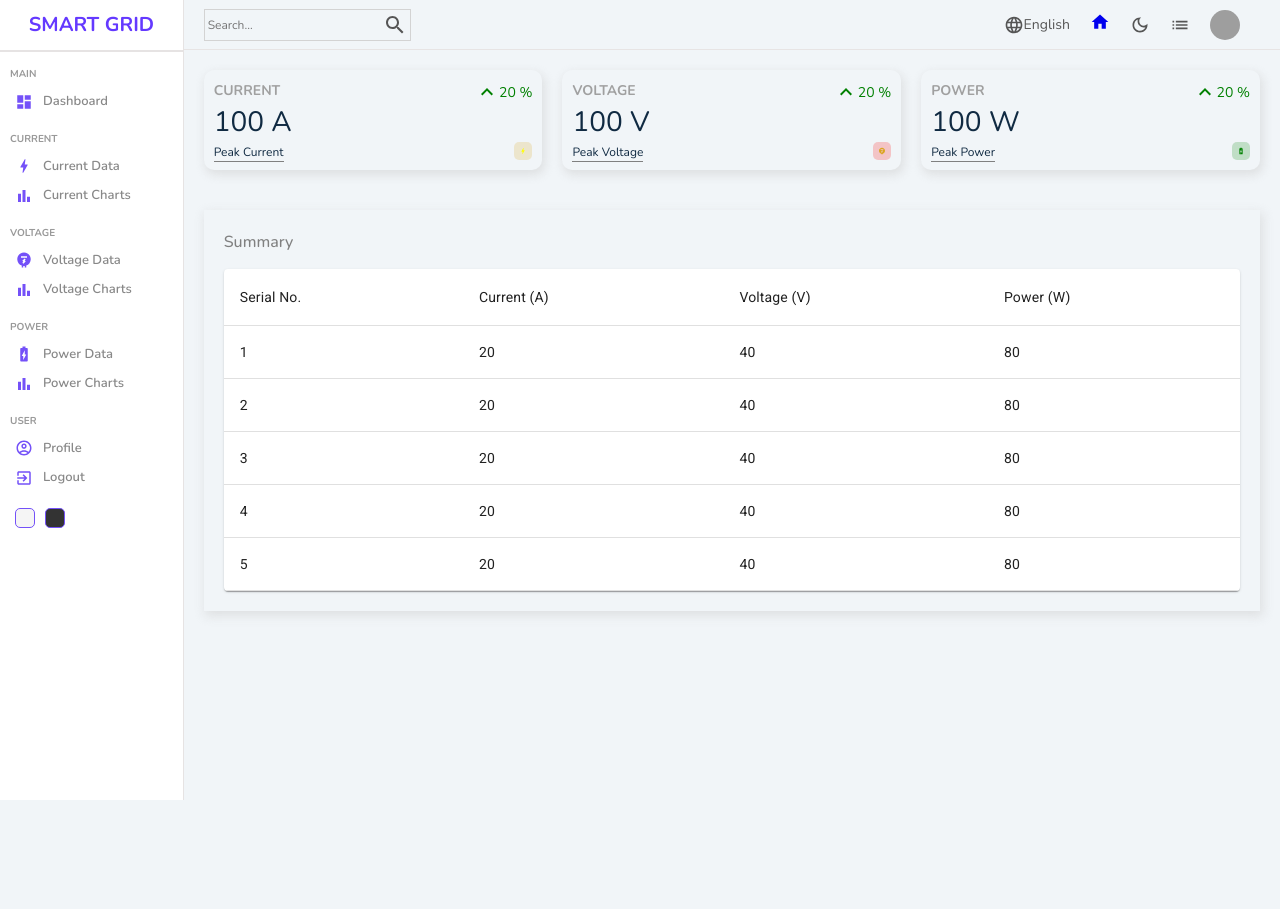
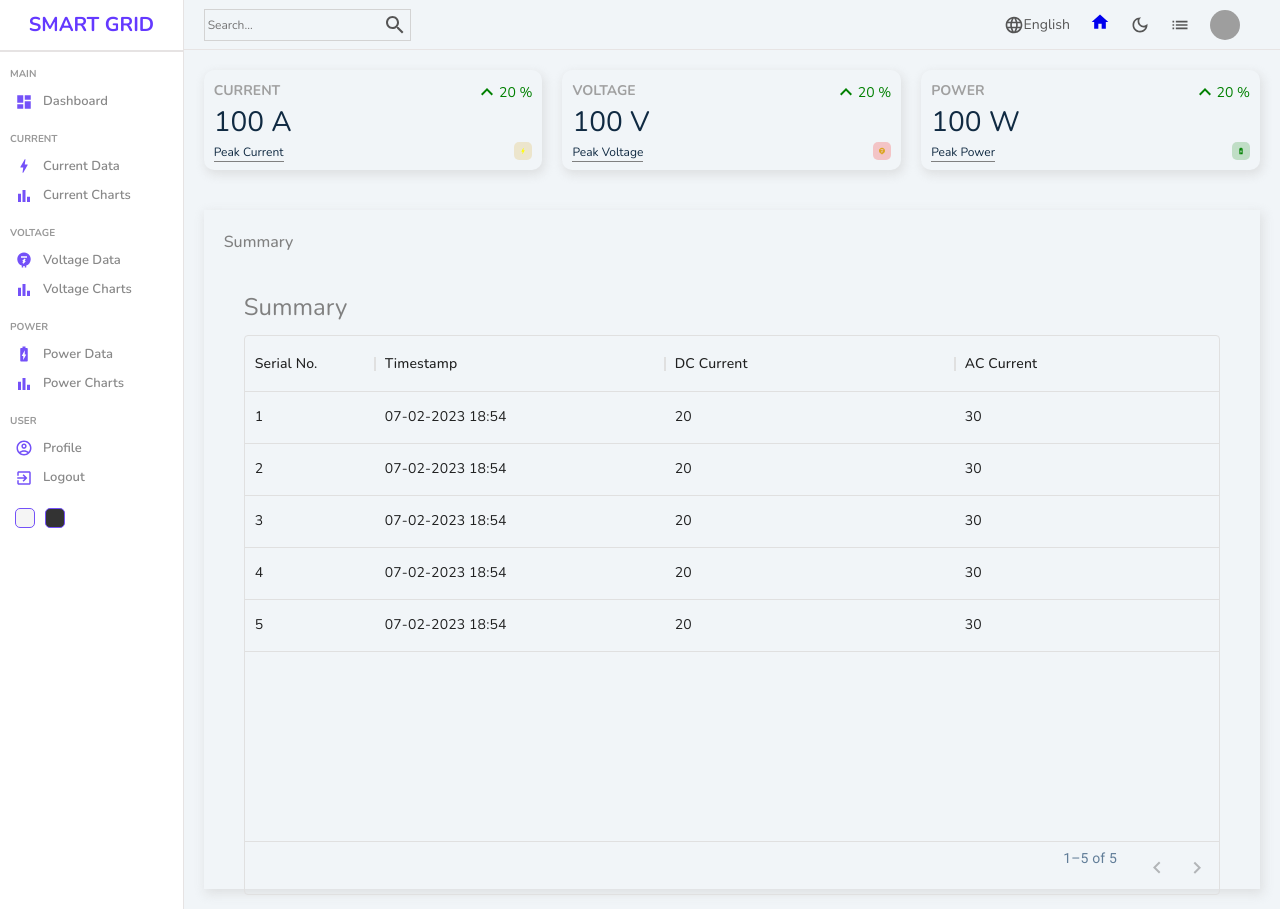
Before and after one commit to Srishtik16/Smart-Grid-EE, a React (Create React App) app: page /dashboard in a window 1280 px wide. Before the commit the page ends 800 px from the top, so only its background shows below. Built offline with nearby package versions, Linux system fonts and the light colour scheme; grey boxes are pictures that could not be loaded.

Commit message:
Changed tables content and data

```diff
--- a/src/currentdata.js
+++ b/src/currentdata.js
@@ -2,6 +2,16 @@ export const cData = "Current Data";
 
 export const currentColumns = [
     { field: "id", headerName: "Serial No.", width: 130 },
+    {
+      field: "timestamps",
+      headerName: "Timestamp",
+      width: 290,
+    },
+    {
+      field: "dcCurrent",
+      headerName: "DC Current",
+      width: 290,
+    },
     {
       field: "phaseCurrentR",
       headerName: "Phase Current (R)",
@@ -29,6 +39,8 @@ export const currentColumns = [
 export const currentRows = [
   {
     id: 1,
+    timestamps: "07-02-2023 18:12",
+    dcCurrent: 10,
     phaseCurrentR: 20,
     phaseCurrentY: 30,
     phaseCurrentB: 40,
@@ -36,6 +48,8 @@ export const currentRows = [
   },
   {
     id: 2,
+    timestamps: "07-02-2023 18:12",
+    dcCurrent: 10,
     phaseCurrentR: 20,
     phaseCurrentY: 30,
     phaseCurrentB: 40,
@@ -43,6 +57,8 @@ export const currentRows = [
   },
   {
     id: 3,
+    timestamps: "07-02-2023 18:12",
+    dcCurrent: 10,
     phaseCurrentR: 20,
     phaseCurrentY: 30,
     phaseCurrentB: 40,
@@ -50,6 +66,8 @@ export const currentRows = [
   },
   {
     id: 4,
+    timestamps: "07-02-2023 18:12",
+    dcCurrent: 10,
     phaseCurrentR: 20,
     phaseCurrentY: 30,
     phaseCurrentB: 40,
@@ -57,6 +75,8 @@ export const currentRows = [
   },
   {
     id: 5,
+    timestamps: "07-02-2023 18:12",
+    dcCurrent: 10,
     phaseCurrentR: 20,
     phaseCurrentY: 30,
     phaseCurrentB: 40,
@@ -64,6 +84,8 @@ export const currentRows = [
   },
   {
     id: 6,
+    timestamps: "07-02-2023 18:12",
+    dcCurrent: 10,
     phaseCurrentR: 20,
     phaseCurrentY: 30,
     phaseCurrentB: 40,
@@ -71,6 +93,8 @@ export const currentRows = [
   },
   {
     id: 7,
+    timestamps: "07-02-2023 18:12",
+    dcCurrent: 10,
     phaseCurrentR: 20,
     phaseCurrentY: 30,
     phaseCurrentB: 40,
@@ -78,6 +102,8 @@ export const currentRows = [
   },
   {
     id: 8,
+    timestamps: "07-02-2023 18:12",
+    dcCurrent: 10,
     phaseCurrentR: 20,
     phaseCurrentY: 30,
     phaseCurrentB: 40,
@@ -85,6 +111,8 @@ export const currentRows = [
   },
   {
     id: 9,
+    timestamps: "07-02-2023 18:12",
+    dcCurrent: 10,
     phaseCurrentR: 20,
     phaseCurrentY: 30,
     phaseCurrentB: 40,
@@ -92,6 +120,8 @@ export const currentRows = [
   },
   {
     id: 10,
+    timestamps: "07-02-2023 18:12",
+    dcCurrent: 10,
     phaseCurrentR: 20,
     phaseCurrentY: 30,
     phaseCurrentB: 40,
--- /dev/null
+++ b/src/homedata.js
@@ -0,0 +1,94 @@
+export const hData = "Summary";
+
+export const homeColumns = [
+      { field: "id", headerName: "Serial No.", width: 130 },
+      {
+        field: "timestamps",
+        headerName: "Timestamp",
+        width: 290,
+      },
+      {
+        field: "dcCurrent",
+        headerName: "DC Current",
+        width: 290,
+      },
+      {
+        field: "acCurrent",
+        headerName: "AC Current",
+        width: 290,
+      },
+      {
+        field: "dcVoltage",
+        headerName: "DC Voltage",
+        width: 290,
+      },
+      {
+        field: "acVoltage",
+        headerName: "AC Voltage",
+        width: 290,
+      },
+      {
+        field: "activePower",
+        headerName: "Active Power",
+        width: 290,
+      },
+      {
+        field: "reactivePower",
+        headerName: "Reactive Power",
+        width: 290,
+      },
+    ];
+
+  //temporary data
+  export const homeRows = [
+    {
+      id: 1,
+      timestamps: "07-02-2023 18:54",
+      dcCurrent: 20,
+      acCurrent: 30,
+      dcVoltage: 40,
+      acVoltage: 50,
+      activePower: 60,
+      reactivePower: 10,
+    },
+    {
+      id: 2,
+      timestamps: "07-02-2023 18:54",
+      dcCurrent: 20,
+      acCurrent: 30,
+      dcVoltage: 40,
+      acVoltage: 50,
+      activePower: 60,
+      reactivePower: 10,
+    },
+    {
+      id: 3,
+      timestamps: "07-02-2023 18:54",
+      dcCurrent: 20,
+      acCurrent: 30,
+      dcVoltage: 40,
+      acVoltage: 50,
+      activePower: 60,
+      reactivePower: 10,
+    },
+    {
+      id: 4,
+      timestamps: "07-02-2023 18:54",
+      dcCurrent: 20,
+      acCurrent: 30,
+      dcVoltage: 40,
+      acVoltage: 50,
+      activePower: 60,
+      reactivePower: 10,
+    },
+    {
+      id: 5,
+      timestamps: "07-02-2023 18:54",
+      dcCurrent: 20,
+      acCurrent: 30,
+      dcVoltage: 40,
+      acVoltage: 50,
+      activePower: 60,
+      reactivePower: 10,
+    },
+  ];
--- a/src/pages/home/Home.jsx
+++ b/src/pages/home/Home.jsx
@@ -5,6 +5,8 @@ import Widget from "../../components/widget/Widget";
 import Featured from "../../components/featured/Featured";
 import Chart from "../../components/chart/Chart";
 import Table from "../../components/table/Table";
+import Datatable from "../../components/datatable/Datatable";
+import { hData, homeColumns, homeRows } from "../../homedata";
 
 const Home = () => {
   return (
@@ -24,7 +26,8 @@ const Home = () => {
         </div> */}
         <div className="listContainer">
           <div className="listTitle">Summary</div>
-          <Table />
+          {/* <Table /> */}
+          <Datatable title = {hData} userColumns = {homeColumns} userRows = {homeRows}/>
         </div>
       </div>
     </div>
--- a/src/powerdata.js
+++ b/src/powerdata.js
@@ -1,16 +1,26 @@
 export const pData = "Power Data";
 
 export const powerColumns = [
-      { field: "id", headerName: "Serial No.", width: 450 },
+      { field: "id", headerName: "Serial No.", width: 150 },
       {
-        field: "pConsumed",
-        headerName: "Power Consumed",
-        width: 450,
+        field: "timestamps",
+        headerName: "Timestamp",
+        width: 290,
+      },
+      {
+        field: "activePower",
+        headerName: "Active Power",
+        width: 290,
+      },
+      {
+        field: "reactivePower",
+        headerName: "Reactive Power",
+        width: 290,
       },
       {
         field: "cost",
         headerName: "Cost",
-        width: 450,
+        width: 290,
       },
     ];
 
@@ -18,52 +28,72 @@ export const powerColumns = [
   export const powerRows = [
     {
       id: 1,
-      pConsumed: 20,
+      timestamps: "07-02-2023 18:27",
+      activePower: 40,
+      reactivePower: 20,
       cost: 30,
     },
     {
       id: 2,
-      pConsumed: 20,
+      timestamps: "07-02-2023 18:27",
+      activePower: 40,
+      reactivePower: 20,
       cost: 30,
     },
     {
       id: 3,
-      pConsumed: 20,
+      timestamps: "07-02-2023 18:27",
+      activePower: 40,
+      reactivePower: 20,
       cost: 30,
     },
     {
       id: 4,
-      pConsumed: 20,
+      timestamps: "07-02-2023 18:27",
+      activePower: 40,
+      reactivePower: 20,
       cost: 30,
     },
     {
       id: 5,
-      pConsumed: 20,
+      timestamps: "07-02-2023 18:27",
+      activePower: 40,
+      reactivePower: 20,
       cost: 30,
     },
     {
       id: 6,
-      pConsumed: 20,
+      timestamps: "07-02-2023 18:27",
+      activePower: 40,
+      reactivePower: 20,
       cost: 30,
     },
     {
       id: 7,
-      pConsumed: 20,
+      timestamps: "07-02-2023 18:27",
+      activePower: 40,
+      reactivePower: 20,
       cost: 30,
     },
     {
       id: 8,
-      pConsumed: 20,
+      timestamps: "07-02-2023 18:27",
+      activePower: 40,
+      reactivePower: 20,
       cost: 30,
     },
     {
       id: 9,
-      pConsumed: 20,
+      timestamps: "07-02-2023 18:27",
+      activePower: 40,
+      reactivePower: 20,
       cost: 30,
     },
     {
       id: 10,
-      pConsumed: 20,
+      timestamps: "07-02-2023 18:27",
+      activePower: 40,
+      reactivePower: 20,
       cost: 30,
     },
   ];
--- a/src/voltagedata.js
+++ b/src/voltagedata.js
@@ -2,6 +2,16 @@ export const vData = "Voltage Data";
 
 export const voltageColumns = [
       { field: "id", headerName: "Serial No.", width: 130 },
+      {
+        field: "timestamps",
+        headerName: "Timestamp",
+        width: 290,
+      },
+      {
+        field: "dcVoltage",
+        headerName: "DC Voltage",
+        width: 290,
+      },
       {
         field: "phaseVoltageR",
         headerName: "Phase Voltage (R)",
@@ -29,6 +39,8 @@ export const voltageColumns = [
   export const voltageRows = [
     {
       id: 1,
+      timestamps: "07-02-2023 18:17",
+      dcVoltage: 10,
       phaseVoltageR: 20,
       phaseVoltageY: 30,
       phaseVoltageB: 40,
@@ -36,6 +48,8 @@ export const voltageColumns = [
     },
     {
       id: 2,
+      timestamps: "07-02-2023 18:17",
+      dcVoltage: 10,
       phaseVoltageR: 20,
       phaseVoltageY: 30,
       phaseVoltageB: 40,
@@ -43,6 +57,8 @@ export const voltageColumns = [
     },
     {
       id: 3,
+      timestamps: "07-02-2023 18:17",
+      dcVoltage: 10,
       phaseVoltageR: 20,
       phaseVoltageY: 30,
       phaseVoltageB: 40,
@@ -50,6 +66,8 @@ export const voltageColumns = [
     },
     {
       id: 4,
+      timestamps: "07-02-2023 18:17",
+      dcVoltage: 10,
       phaseVoltageR: 20,
       phaseVoltageY: 30,
       phaseVoltageB: 40,
@@ -57,6 +75,8 @@ export const voltageColumns = [
     },
     {
       id: 5,
+      timestamps: "07-02-2023 18:17",
+      dcVoltage: 10,
       phaseVoltageR: 20,
       phaseVoltageY: 30,
       phaseVoltageB: 40,
@@ -64,6 +84,8 @@ export const voltageColumns = [
     },
     {
       id: 6,
+      timestamps: "07-02-2023 18:17",
+      dcVoltage: 10,
       phaseVoltageR: 20,
       phaseVoltageY: 30,
       phaseVoltageB: 40,
@@ -71,6 +93,8 @@ export const voltageColumns = [
     },
     {
       id: 7,
+      timestamps: "07-02-2023 18:17",
+      dcVoltage: 10,
       phaseVoltageR: 20,
       phaseVoltageY: 30,
       phaseVoltageB: 40,
@@ -78,6 +102,8 @@ export const voltageColumns = [
     },
     {
       id: 8,
+      timestamps: "07-02-2023 18:17",
+      dcVoltage: 10,
       phaseVoltageR: 20,
       phaseVoltageY: 30,
       phaseVoltageB: 40,
@@ -85,6 +111,8 @@ export const voltageColumns = [
     },
     {
       id: 9,
+      timestamps: "07-02-2023 18:17",
+      dcVoltage: 10,
       phaseVoltageR: 20,
       phaseVoltageY: 30,
       phaseVoltageB: 40,
@@ -92,6 +120,8 @@ export const voltageColumns = [
     },
     {
       id: 10,
+      timestamps: "07-02-2023 18:17",
+      dcVoltage: 10,
       phaseVoltageR: 20,
       phaseVoltageY: 30,
       phaseVoltageB: 40,
```
